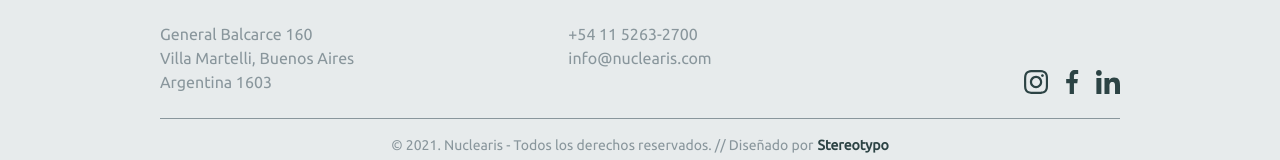
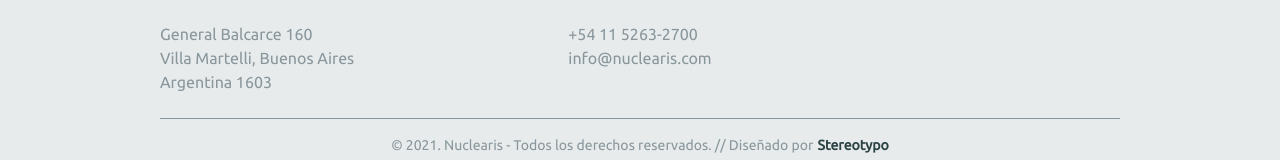
Before and after one commit to nuclearis-labs/nuclearis-web, a Gatsby site: page /about in a window 1280 px wide. Shown: the part 1008-1168 px from the top of the page. Built offline with nearby package versions, Linux system fonts and the light colour scheme; Gatsby itself is replaced by a stand-in of ours; what tailwind-hamburgers would draw is missing.

Commit message:
feat: ocultar redes

```diff
--- a/src/components/footer.tsx
+++ b/src/components/footer.tsx
@@ -29,7 +29,7 @@ function Footer(_props: Props): ReactElement {
               <p>+54 11 5263-2700</p>
               <p>info@nuclearis.com</p>
             </div>
-            <div className="col-span-2 md:col-span-1 lg:col-span-3 mx-auto md:ml-auto md:mr-0 mt-5 md:mt-auto">
+            <div className="hidden col-span-2 md:col-span-1 lg:col-span-3 mx-auto md:ml-auto md:mr-0 mt-5 md:mt-auto">
               <a
                 href="https://www.instagram.com/nuclearis.nrs"
                 className="mr-3 inline-block w-6"
```
